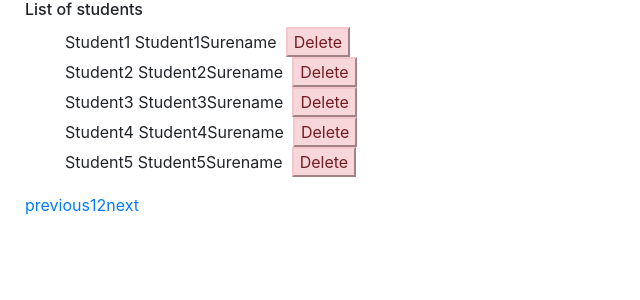
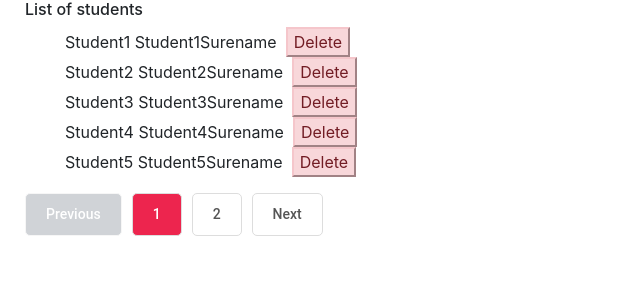
Before and after one commit to Todorovic-Nebojsha/web-programming-lab1, a React (Create React App) app: page / in a window 1280 px wide. Shown: the top 300 px of the page, without its empty margins (0-640 px from the left). Built offline with nearby package versions, Linux system fonts and the light colour scheme.

Commit message:
pagination-done, styling improvement

```diff
--- /dev/null
+++ b/src/components/Pagination.css
@@ -0,0 +1,49 @@
+/*
+    Styles for the Pagination
+*/
+
+.pagination {
+    display:block;
+    list-style:none;
+    margin:0;
+    padding:0;
+}
+.pagination li {
+    display:inline-block;
+}
+.pagination li a {
+    display:block;
+    margin:0px 10px 10px 0px;
+    text-transform:capitalize;
+    padding:10px 20px;
+    border:1px solid #ddd;
+    background:#fff;
+    border-radius:5px;
+    cursor:pointer;
+    font-family:'Roboto', sans-serif;
+    font-weight:500;
+    font-size:14px;
+    color:#555;
+}
+.pagination li a:hover,
+.pagination li a:focus {
+    text-decoration:none;
+    cursor:pointer;
+    background:#465362;
+    color:#fff;
+    box-shadow:rgba(0,0,0,0.1) 0px 5px 25px;
+}
+.pagination li a:focus,
+.pagination li a:active {
+    outline:none;
+}
+.pagination li.active a {
+    color:#fff;
+    background:#ED254E;
+}
+.pagination li.disabled a {
+    color:#fff;
+    background:#465362;
+    opacity:0.25;
+    cursor:default;
+}
--- a/src/components/StudentsList.js
+++ b/src/components/StudentsList.js
@@ -2,6 +2,7 @@ import React,{Component} from 'react';
 import StudentItem from "./StudentItem";
 import ReactPaginate from 'react-paginate';
 import "../style.css";
+import "./Pagination.css"
 class StudentsList extends Component{
     constructor(props){
         super(props);
@@ -25,10 +26,9 @@ class StudentsList extends Component{
                 {items}
             </ul>
                 <ReactPaginate
-
                     previousLabel={"previous"}
                     nextLabel={"next"}
-                    breakLabel={<a href="/#">...</a>}
+                    breakLabel={<a href="#">...</a>}
                     breakClassName={"break-me"}
                     pageCount={pageCount}
                     marginPagesDisplayed={2}
@@ -36,8 +36,7 @@ class StudentsList extends Component{
                     onPageChange={this.handlePageClick}
                     containerClassName={"pagination"}
                     subContainerClassName={"pages pagination"}
-                    activeClassName={"active"}
-                />
+                    activeClassName={"active"}/>
 
             </div>
         );
```
